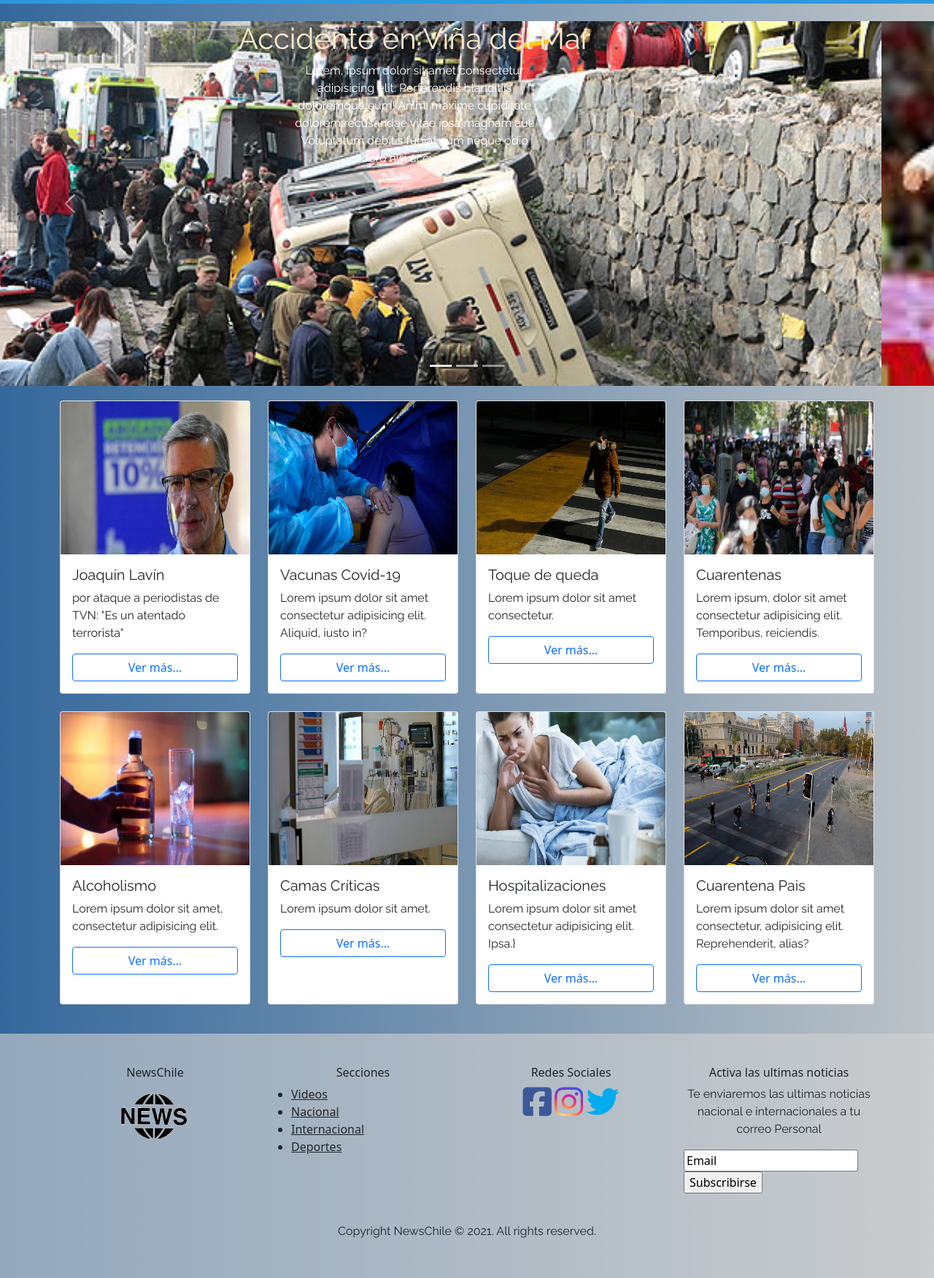
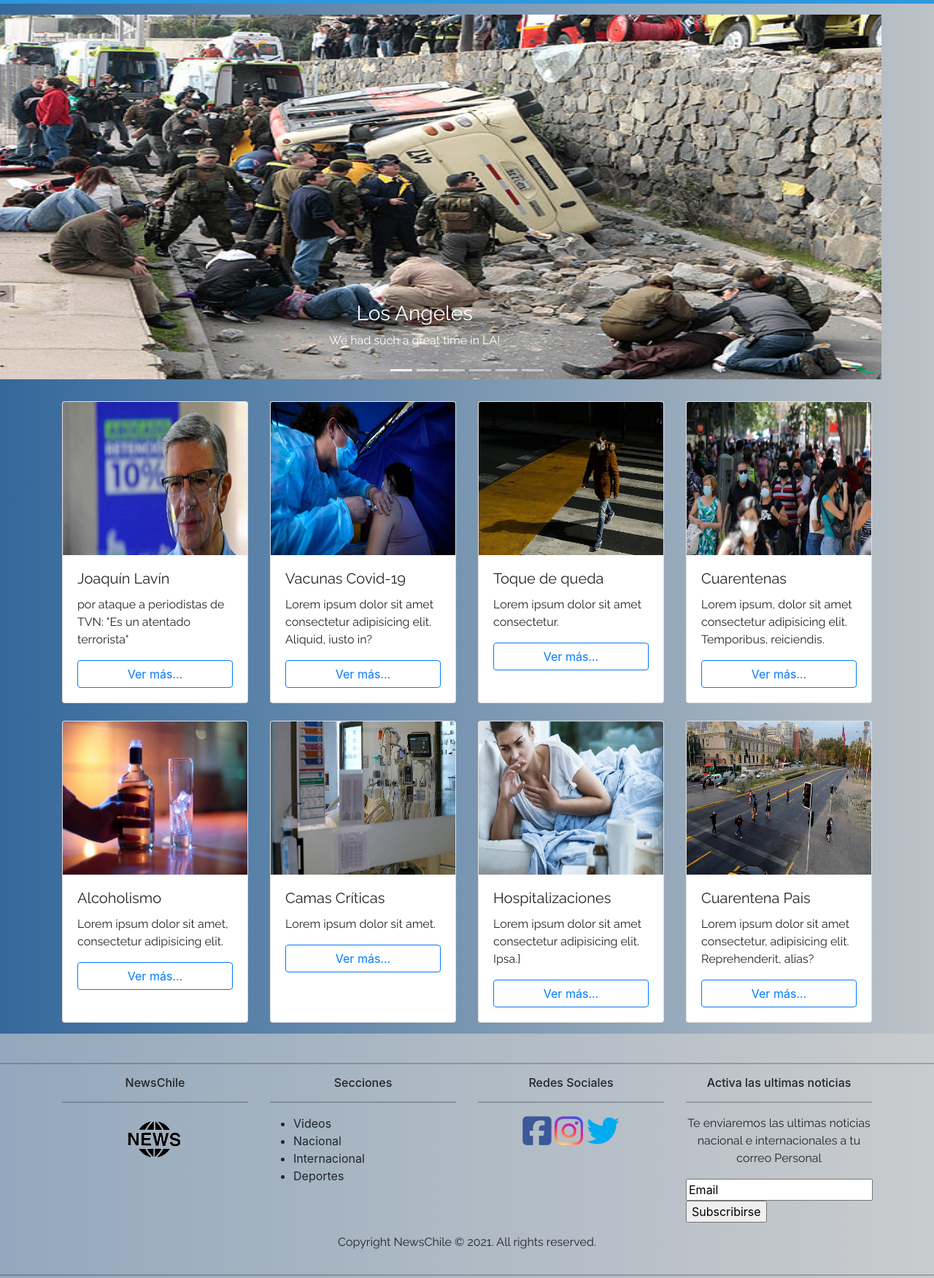
Before and after one commit to FabianCastilloL/Noticias, a plain HTML site: page index.html in a window 1280 px wide. Shown: the part 105-1857 px from the top of the page at 73% size. Drawn offline with nearby package versions, Linux system fonts and the light colour scheme.

Commit message:
cambios, fuentes, footer

```diff
--- a/contactanos.html
+++ b/contactanos.html
@@ -8,19 +8,13 @@
     <title>Contactanos</title>
 
 
-    <link href="//maxcdn.bootstrapcdn.com/bootstrap/4.1.1/css/bootstrap.min.css" rel="stylesheet" id="bootstrap-css">
-    <script src="//maxcdn.bootstrapcdn.com/bootstrap/4.1.1/js/bootstrap.min.js"></script>
-    <script src="//cdnjs.cloudflare.com/ajax/libs/jquery/3.2.1/jquery.min.js"></script>
-    <script src="https://cdn.jsdelivr.net/npm/bootstrap@5.0.0-beta3/dist/js/bootstrap.bundle.min.js" integrity="sha384-JEW9xMcG8R+pH31jmWH6WWP0WintQrMb4s7ZOdauHnUtxwoG2vI5DkLtS3qm9Ekf" crossorigin="anonymous"></script>
-    <link href="https://cdn.jsdelivr.net/npm/bootstrap@5.0.0-beta3/dist/css/bootstrap.min.css" rel="stylesheet" integrity="sha384-eOJMYsd53ii+scO/bJGFsiCZc+5NDVN2yr8+0RDqr0Ql0h+rP48ckxlpbzKgwra6" crossorigin="anonymous">
-    <link rel="stylesheet" href="https://cdnjs.cloudflare.com/ajax/libs/font-awesome/4.7.0/css/font-awesome.min.css">
     <script src="https://cdn.jsdelivr.net/npm/bootstrap@5.0.0-beta3/dist/js/bootstrap.bundle.min.js" integrity="sha384-JEW9xMcG8R+pH31jmWH6WWP0WintQrMb4s7ZOdauHnUtxwoG2vI5DkLtS3qm9Ekf" crossorigin="anonymous"></script>
     <link href="https://cdn.jsdelivr.net/npm/bootstrap@5.0.0-beta3/dist/css/bootstrap.min.css" rel="stylesheet" integrity="sha384-eOJMYsd53ii+scO/bJGFsiCZc+5NDVN2yr8+0RDqr0Ql0h+rP48ckxlpbzKgwra6" crossorigin="anonymous">
     </svg>
-    <link href="https://cdn.jsdelivr.net/npm/bootstrap@5.0.0-beta3/dist/css/bootstrap.min.css" rel="stylesheet" integrity="sha384-eOJMYsd53ii+scO/bJGFsiCZc+5NDVN2yr8+0RDqr0Ql0h+rP48ckxlpbzKgwra6" crossorigin="anonymous">
-    <script src="https://cdn.jsdelivr.net/npm/bootstrap@5.0.0-beta3/dist/js/bootstrap.bundle.min.js" integrity="sha384-JEW9xMcG8R+pH31jmWH6WWP0WintQrMb4s7ZOdauHnUtxwoG2vI5DkLtS3qm9Ekf" crossorigin="anonymous"></script>
-    <link href="https://cdn.jsdelivr.net/npm/bootstrap@5.0.0-beta3/dist/css/bootstrap.min.css" rel="stylesheet" integrity="sha384-eOJMYsd53ii+scO/bJGFsiCZc+5NDVN2yr8+0RDqr0Ql0h+rP48ckxlpbzKgwra6" crossorigin="anonymous">
-    </svg>
+    <link rel="stylesheet" href="https://maxcdn.bootstrapcdn.com/bootstrap/4.5.2/css/bootstrap.min.css">
+    <script src="https://ajax.googleapis.com/ajax/libs/jquery/3.5.1/jquery.min.js"></script>
+    <script src="https://cdnjs.cloudflare.com/ajax/libs/popper.js/1.16.0/umd/popper.min.js"></script>
+    <script src="https://maxcdn.bootstrapcdn.com/bootstrap/4.5.2/js/bootstrap.min.js"></script>
     <!--font awesome-->
     <script src="https://kit.fontawesome.com/233286fd50.js" crossorigin="anonymous"></script>
     <!--fuente Estilo letra-->
@@ -141,8 +135,8 @@
             </div>
         </div>
     </div>
-
     <footer class="footerfondo  text-black py-4">
+        <hr>
         <div class="main-footer">
             <div class="container">
                 <div class="row">
@@ -151,14 +145,17 @@
                             <center>
                                 <h6>NewsChile</h6>
                             </center>
+                            <hr>
                             <center><img class="logofooter" src="img/Logo.png" alt="loo"> </center>
                         </div>
+
                     </div>
                     <div class="col-xs-12 col-sm-6 col-md-3">
                         <div class="widget no-box">
                             <center>
                                 <h6 class="widget-title">Secciones</h6>
                             </center>
+                            <hr>
                             <ul class="thumbnail-widget">
                                 <li><a href="#" class="text-reset">Videos</a></li>
                                 <li><a href="#" class="text-reset">Nacional</a></li>
@@ -172,6 +169,7 @@
                             <center>
                                 <h6 class="widget-title">Redes Sociales</h6>
                             </center>
+                            <hr>
                             <center>
                                 <a href="#" class=" text-reset"><i class="fab fa-facebook-square"></i></a>
                                 <a href="#" class="text-reset"><i class="fab fa-instagram"></i></a>
@@ -183,6 +181,7 @@
                             <center>
                                 <h6 class="widget-title">Activa las ultimas noticias<span></span></h6>
                             </center>
+                            <hr>
                             <center>
                                 <p>Te enviaremos las ultimas noticias nacional e internacionales a tu correo Personal</p>
                             </center>
@@ -203,9 +202,11 @@
                         <div class="col-md-12 text-center">
                             <p>Copyright NewsChile © 2021. All rights reserved.</p>
                         </div>
+
                     </div>
                 </div>
             </div>
+            <hr>
     </footer>
 </body>
 
--- a/estilo/style.css
+++ b/estilo/style.css
@@ -7,34 +7,20 @@ body {
     /* W3C, IE 10+/ Edge, Firefox 16+, Chrome 26+, Opera 12+, Safari 7+ */
 }
 
-.carousel-item {
+.carousel-inner img {
     width: 100%;
-    height: 500px;
-    -webkit-background-size: cover;
-    -moz-background-size: cover;
-    -o-background-size: cover;
-    background-size: cover;
+    max-height: 100%;
+    margin-top: 15px;
+    margin-bottom: 15px;
+}
+
+.carousel-inner {
+    height: 100%;
 }
 
 .container {
-    margin-top: 20px;
-    margin-bottom: 40px;
-}
-
-@media (max-width: 600px) {
-    .carousel-item {
-        height: 280px;
-    }
-}
-
-.Accidente {
-    color: #ffffff;
-    width: 350px;
-}
-
-.titulo-noticia {
-    color: blanchedalmond;
-    font-family: 'Raleway', sans-serif;
+    margin-top: 15px;
+    margin-bottom: 15px;
 }
 
 p {
@@ -77,7 +63,7 @@ h5 {
     height: auto;
     margin: 10px auto;
     display: block;
-    border-radius: 75%;
+    border-radius: 85%;
 }
 
 img.centrado {
@@ -110,5 +96,5 @@ img.centrado:hover {
 }
 
 img.logofooter {
-    width: 150px;
+    width: 120px;
 }
--- a/index.html
+++ b/index.html
@@ -10,14 +10,16 @@
     <title>NewsChile</title>
     <!-- CSS only -->
     <!-- JavaScript Bundle with Popper -->
-    <script src="https://cdn.jsdelivr.net/npm/bootstrap@5.0.0-beta3/dist/js/bootstrap.bundle.min.js" integrity="sha384-JEW9xMcG8R+pH31jmWH6WWP0WintQrMb4s7ZOdauHnUtxwoG2vI5DkLtS3qm9Ekf" crossorigin="anonymous"></script>
+    <script src="https://ajax.googleapis.com/ajax/libs/jquery/3.5.1/jquery.min.js"></script>
+    <script src="https://cdnjs.cloudflare.com/ajax/libs/popper.js/1.16.0/umd/popper.min.js"></script>
+    <script src="https://maxcdn.bootstrapcdn.com/bootstrap/4.5.2/js/bootstrap.min.js"></script>
     <script src="https://cdn.jsdelivr.net/npm/bootstrap@5.0.0-beta3/dist/js/bootstrap.bundle.min.js" integrity="sha384-JEW9xMcG8R+pH31jmWH6WWP0WintQrMb4s7ZOdauHnUtxwoG2vI5DkLtS3qm9Ekf" crossorigin="anonymous"></script>
     <link href="https://cdn.jsdelivr.net/npm/bootstrap@5.0.0-beta3/dist/css/bootstrap.min.css" rel="stylesheet" integrity="sha384-eOJMYsd53ii+scO/bJGFsiCZc+5NDVN2yr8+0RDqr0Ql0h+rP48ckxlpbzKgwra6" crossorigin="anonymous">
     </svg>
-    <link href="https://cdn.jsdelivr.net/npm/bootstrap@5.0.0-beta3/dist/css/bootstrap.min.css" rel="stylesheet" integrity="sha384-eOJMYsd53ii+scO/bJGFsiCZc+5NDVN2yr8+0RDqr0Ql0h+rP48ckxlpbzKgwra6" crossorigin="anonymous">
-    <script src="https://cdn.jsdelivr.net/npm/bootstrap@5.0.0-beta3/dist/js/bootstrap.bundle.min.js" integrity="sha384-JEW9xMcG8R+pH31jmWH6WWP0WintQrMb4s7ZOdauHnUtxwoG2vI5DkLtS3qm9Ekf" crossorigin="anonymous"></script>
-    <link href="https://cdn.jsdelivr.net/npm/bootstrap@5.0.0-beta3/dist/css/bootstrap.min.css" rel="stylesheet" integrity="sha384-eOJMYsd53ii+scO/bJGFsiCZc+5NDVN2yr8+0RDqr0Ql0h+rP48ckxlpbzKgwra6" crossorigin="anonymous">
-    </svg>
+    <link rel="stylesheet" href="https://maxcdn.bootstrapcdn.com/bootstrap/4.5.2/css/bootstrap.min.css">
+    <script src="https://ajax.googleapis.com/ajax/libs/jquery/3.5.1/jquery.min.js"></script>
+    <script src="https://cdnjs.cloudflare.com/ajax/libs/popper.js/1.16.0/umd/popper.min.js"></script>
+    <script src="https://maxcdn.bootstrapcdn.com/bootstrap/4.5.2/js/bootstrap.min.js"></script>
     <!--font awesome-->
     <script src="https://kit.fontawesome.com/233286fd50.js" crossorigin="anonymous"></script>
     <!--fuente Estilo letra-->
@@ -76,38 +78,68 @@
             </div>
         </div>
     </nav>
-    <br>
     <!-------------------CARRUSEL------------------>
-    <div id="carouselExampleIndicators" class="carousel slide" data-bs-ride="carousel">
-        <div class="carousel-indicators">
-            <button type="button" data-bs-target="#carouselExampleIndicators" data-bs-slide-to="0" class="active" aria-current="true" aria-label="Slide 1"></button>
-            <button type="button" data-bs-target="#carouselExampleIndicators" data-bs-slide-to="1" aria-label="Slide 2"></button>
-            <button type="button" data-bs-target="#carouselExampleIndicators" data-bs-slide-to="2" aria-label="Slide 3"></button>
+    <div id="demo" class="carousel slide" data-ride="carousel">
+        <ul class="carousel-indicators">
+            <li data-target="#demo" data-slide-to="0" class="active"></li>
+            <li data-target="#demo" data-slide-to="1"></li>
+            <li data-target="#demo" data-slide-to="2"></li>
+            <li data-target="#demo" data-slide-to="3"></li>
+            <li data-target="#demo" data-slide-to="4"></li>
+            <li data-target="#demo" data-slide-to="5"></li>
+        </ul>
+        <div class="carousel-inner">
+            <div class="carousel-item active">
+                <img src="img/1.jpg" alt="Los Angeles" width="1100" height="500">
+                <div class="carousel-caption">
+                    <h3>Los Angeles</h3>
+                    <p>We had such a great time in LA!</p>
+                </div>
+            </div>
+            <div class="carousel-item">
+                <img src="img/colocolo.jpg" alt="Chicago" width="1100" height="500">
+                <div class="carousel-caption">
+                    <h3>Chicago</h3>
+                    <p>Thank you, Chicago!</p>
+                </div>
+            </div>
+            <div class="carousel-item">
+                <img src="img/coronavirus.jpg" alt="New York" width="1100" height="500">
+                <div class="carousel-caption">
+                    <h3>New York</h3>
+                    <p>We love the Big Apple!</p>
+                </div>
+            </div>
+            <div class="carousel-item">
+                <img src="img/playa.jpg" alt="New York" width="1100" height="500">
+                <div class="carousel-caption">
+                    <h3>New York</h3>
+                    <p>We love the Big Apple!</p>
+                </div>
+            </div>
+            <div class="carousel-item">
+                <img src="img/2.jpg" alt="New York" width="1100" height="500">
+                <div class="carousel-caption">
+                    <h3>New York</h3>
+                    <p>We love the Big Apple!</p>
+                </div>
+            </div>
+            <div class="carousel-item">
+                <img src="img/viajes.jpg" alt="New York" width="1100" height="500">
+                <div class="carousel-caption">
+                    <h3>New York</h3>
+                    <p>We love the Big Apple!</p>
+                </div>
+            </div>
         </div>
-        <div class="carousel-inner" role="listbox">
-            <div class="carousel-item active" style="background-image:url('img/1.jpg')" ;>
+        <a class="carousel-control-prev" href="#demo" data-slide="prev">
+            <span class="carousel-control-prev-icon"></span>
+        </a>
+        <a class="carousel-control-next" href="#demo" data-slide="next">
+            <span class="carousel-control-next-icon"></span>
+        </a>
+    </div>
 
-                <center>
-                    <h1 class="titulo-noticia">Accidente en Viña del Mar</h1>
-                </center>
-                <center>
-                    <p class="Accidente">Lorem, ipsum dolor sit amet consectetur adipisicing elit. Perferendis blanditiis doloremque eum! Animi maxime cupiditate dolorem recusandae vitae ipsa magnam aut. Voluptatum debitis fugiat cum neque odio libero nisi accusamus.</p>
-                </center>
-
-
-            </div>
-            <div class="carousel-item" style="background-image:url('img/2.jpg');"></div>
-            <div class="carousel-item" style="background-image: url('img/3.jpg');"></div>
-        </div>
-        <button class="carousel-control-prev" type="button" data-bs-target="#carouselExampleIndicators" data-bs-slide="prev">
-            <span class="carousel-control-prev-icon" aria-hidden="true"></span>
-            <span class="visually-hidden">Previous</span>
-        </button>
-        <button class="carousel-control-next" type="button" data-bs-target="#carouselExampleIndicators" data-bs-slide="next">
-            <span class="carousel-control-next-icon" aria-hidden="true"></span>
-            <span class="visually-hidden">Next</span>
-        </button>
-    </div>
     <!--tarjetas de noticias-->
     <!--------------------------------------------------------------------------------------------------------------------->
     <div class="container">
@@ -196,6 +228,7 @@
     </div>
     <!-- footer -->
     <footer class="footerfondo  text-black py-4">
+        <hr>
         <div class="main-footer">
             <div class="container">
                 <div class="row">
@@ -204,14 +237,17 @@
                             <center>
                                 <h6>NewsChile</h6>
                             </center>
+                            <hr>
                             <center><img class="logofooter" src="img/Logo.png" alt="loo"> </center>
                         </div>
+
                     </div>
                     <div class="col-xs-12 col-sm-6 col-md-3">
                         <div class="widget no-box">
                             <center>
                                 <h6 class="widget-title">Secciones</h6>
                             </center>
+                            <hr>
                             <ul class="thumbnail-widget">
                                 <li><a href="#" class="text-reset">Videos</a></li>
                                 <li><a href="#" class="text-reset">Nacional</a></li>
@@ -225,6 +261,7 @@
                             <center>
                                 <h6 class="widget-title">Redes Sociales</h6>
                             </center>
+                            <hr>
                             <center>
                                 <a href="#" class=" text-reset"><i class="fab fa-facebook-square"></i></a>
                                 <a href="#" class="text-reset"><i class="fab fa-instagram"></i></a>
@@ -236,6 +273,7 @@
                             <center>
                                 <h6 class="widget-title">Activa las ultimas noticias<span></span></h6>
                             </center>
+                            <hr>
                             <center>
                                 <p>Te enviaremos las ultimas noticias nacional e internacionales a tu correo Personal</p>
                             </center>
@@ -256,9 +294,11 @@
                         <div class="col-md-12 text-center">
                             <p>Copyright NewsChile © 2021. All rights reserved.</p>
                         </div>
+
                     </div>
                 </div>
             </div>
+            <hr>
     </footer>
 </body>
 
```
Also changed, not shown: login.html (+13 -5 lines), quienesSomos.html (+12 -5 lines), img/colocolo.jpg (added), img/coronavirus.jpg (added), img/playa.jpg (added), img/viajes.jpg (added).
